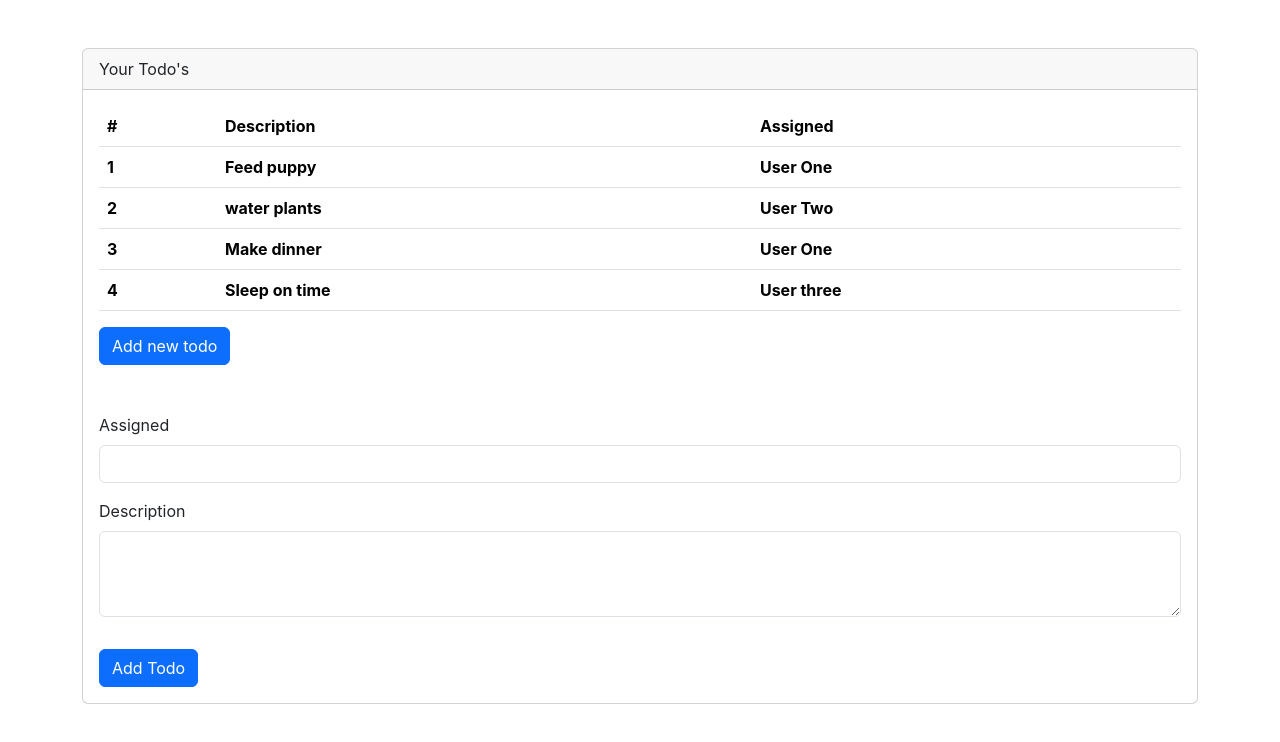
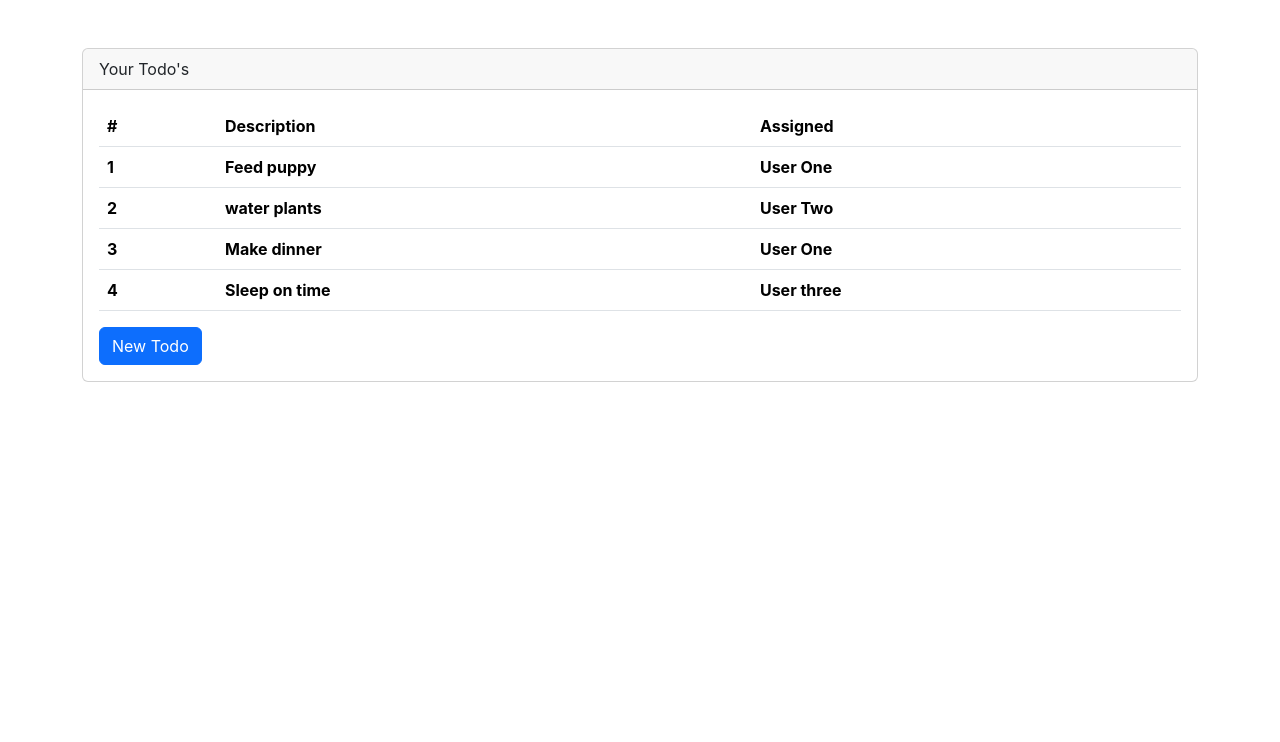
Before and after one commit to Garrick-Guo/react-Todo-Demo, a React (Create React App) app: page / in a window 1280 px wide. Shown: the top 742 px of the page. Built offline with nearby package versions, Linux system fonts and the light colour scheme.

Commit message:
adding using conditional rendering to close and open the new todo list

```diff
--- a/src/App.js
+++ b/src/App.js
@@ -3,6 +3,8 @@
 import TodoTable from "./components/TodoTable";
 import NewTodoForm from "./components/NewTodoForm";
 function App() {
+  const [showAddTodoForm, setShowAddTodoForm] = useState(false);
+
   const [todos, setTodos] = useState([
     { rowNumber: 1, rowDescription: "Feed puppy", rowAssigned: "User One" },
     { rowNumber: 2, rowDescription: "water plants", rowAssigned: "User Two" },
@@ -15,11 +17,11 @@
   ]);
 
   const deleteTodo = (deleteTodoRowNumber) => {
-    let filtered = todos.filter(function (value){
+    let filtered = todos.filter(function (value) {
       return value.rowNumber !== deleteTodoRowNumber;
     });
     setTodos(filtered);
-  }
+  };
   const addTodo = (description, assigned) => {
     let rowNumber = 0;
     if (todos.length > 0) {
@@ -40,11 +42,14 @@
       <div className="card">
         <div className="card-header">Your Todo's</div>
         <div className="card-body">
-          <TodoTable todos={todos} deleteTodo={deleteTodo}/>
-          <button className="btn btn-primary">
-            Add new todo
+          <TodoTable todos={todos} deleteTodo={deleteTodo} />
+          <button
+            onClick={() => setShowAddTodoForm(!showAddTodoForm)}
+            className="btn btn-primary"
+          >
+            {showAddTodoForm ? "Close New Todo" : "New Todo"}
           </button>
-          <NewTodoForm addTodo={addTodo} />
+          {showAddTodoForm && <NewTodoForm addTodo={addTodo} />}
         </div>
       </div>
     </div>
```
